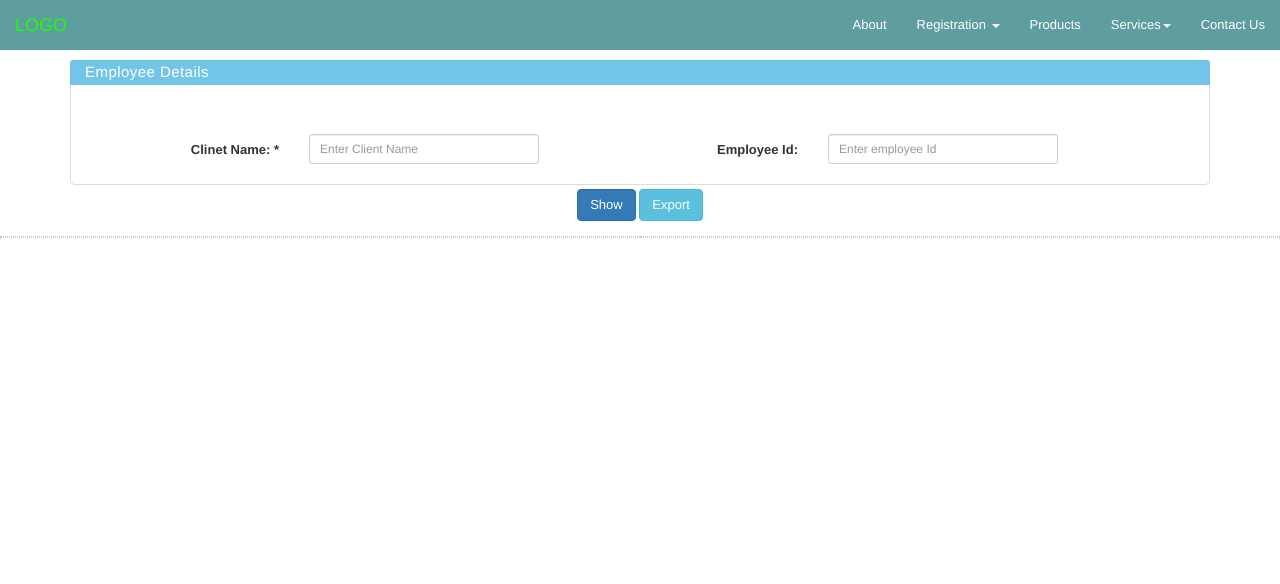
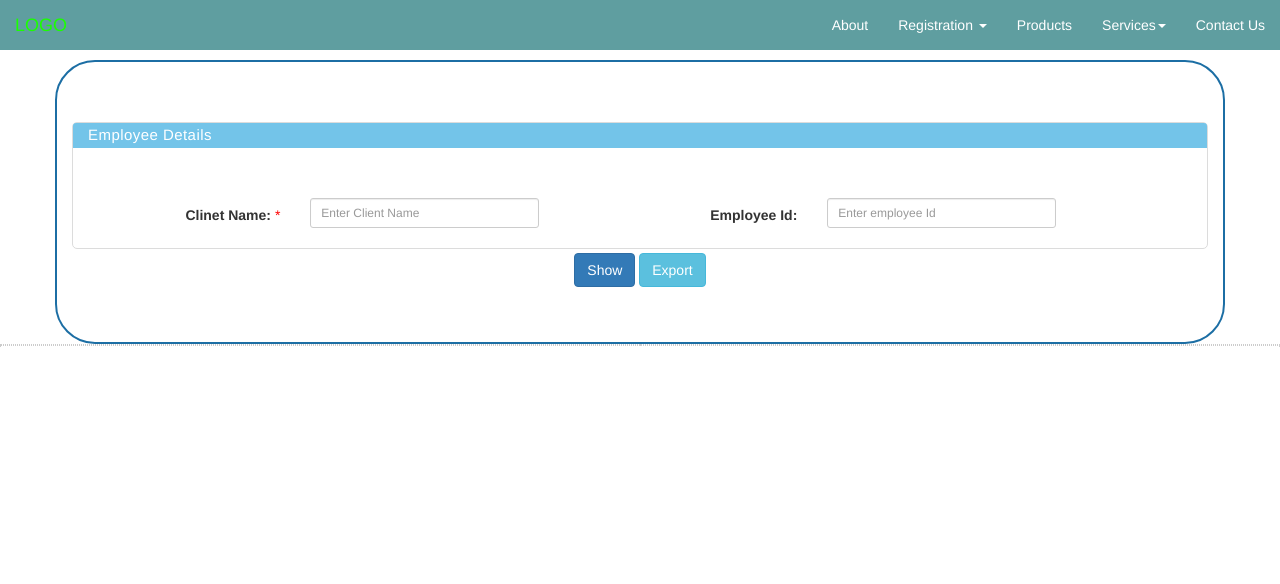
Before and after one commit to keerthanvenkat/payroll, a Django app: page /createuser/employeedetails/ in a window 1280 px wide. Shown: the top 584 px of the page. Run offline with Django 3.2, Linux system fonts and the light colour scheme; some libraries are stand-ins or nearby versions.

Commit message:
designs layout added

```diff
--- a/src/createuser/urls.py
+++ b/src/createuser/urls.py
@@ -1,7 +1,7 @@
 from django.contrib import admin
 from django.urls import path
 from django.conf.urls import include, url
-from .views import ContactView,BlogView,Clientdetailsview,employee_details
+from .views import ContactView,BlogView,Clientdetailsview,employee_details,payslip_generate
 
 
 urlpatterns = [
@@ -14,5 +14,6 @@ urlpatterns = [
     url(r'^PostForm/',BlogView,name='blog'),
     url(r'^Clientdetails/',Clientdetailsview,name='clientdetails'),
     url(r'^employeedetails/',employee_details,name='employeedetails'),
+    url(r'^payslip/',payslip_generate,name='payslip'),
 
 ]
--- a/src/createuser/views.py
+++ b/src/createuser/views.py
@@ -39,3 +39,9 @@ def Clientdetailsview(request):
 
 def employee_details(request):
 	return render(request,'services/employee_details.html')
+
+def employee_details(request):
+	return render(request,'services/employee_details.html')
+
+def payslip_generate(request):
+	return render(request,'services/payslip_generate.html')
--- a/src/project_local/css/componet.css
+++ b/src/project_local/css/componet.css
@@ -20,7 +20,7 @@
   border-radius: 3px 3px 0px 0px;
   -moz-border-radius: 3px 3px 0px 0px;
   background-clip: padding-box;
-  margin: -1px;
+  margin: 0px;
   color: #ffffff;
   /*padding: 12px 20px;*/
   padding: 4px 15px;
@@ -365,3 +365,8 @@ div.DTS tbody tr.even {
 .table-list tr td ul li.active:hover {
   background: #2EAFDB !important;color: #fff;
 }
+
+.table-body-new {border: 2px solid #1C6EA4;
+border-radius: 40px 40px 40px 40px;
+padding: inherit;
+}
--- a/src/project_local/css/core.css
+++ b/src/project_local/css/core.css
@@ -60,7 +60,7 @@
 }
 .form-heading{
     font-weight: bold;
-    font-style: italic;
+    font-style: normal;
     margin-bottom: 20px;
     font-size: 15px;
     padding-bottom: 3px;
--- a/src/templates/common/navbar.html
+++ b/src/templates/common/navbar.html
@@ -15,7 +15,7 @@
                 <li><a href="#">Products</a></li>
                 <li class="dropdown"><a class="dropdown-toggle" data-toggle="dropdown">Services<span class="caret"></span></a>
                     <ul class="dropdown-menu" style="background-color: orange;">
-                        <li><a href="{% url 'contact' %}">Payslip Generation</a></li>
+                        <li><a href="{% url 'payslip' %}">Payslip Generation</a></li>
                         <li><a href="{% url 'blog' %}">Work Order Generation</a></li>
                         <li><a href="{% url 'clientdetails' %}">Client Details</a></li>
                         <li><a href="{% url 'employeedetails' %}">Employee Details</a></li>
--- a/src/templates/create_user/employee_regi.html
+++ b/src/templates/create_user/employee_regi.html
@@ -4,6 +4,7 @@
 {% block title %}{% endblock %}
 
 {% block content %}
+
 <div class="form container-fluid">
 	<h6 style="font-weight: bold;font-style: italic;margin-bottom: 20px;font-size: 15px;
     padding-bottom: 3px;">Please Provide Employee Details:</h6>
@@ -23,7 +24,7 @@
 				<!-- <legend>Message</legend> -->
 				<label for="field6"><span>Address <span class="required">*</span></span><textarea name="field6" class="textarea-field"></textarea></label>
 			</fieldset>
-			<label><span></span><input type="submit" value="Submit" style="margin-left: 80px" /></label>
+			<label><span></span><input type="submit" value="Submit" style="margin-left: 80px;border:#FF8500" /></label>
 		</form>
 	</div>
 </div>
--- a/src/templates/create_user/user_creation_form.html
+++ b/src/templates/create_user/user_creation_form.html
@@ -2,11 +2,12 @@
 {% load crispy_forms_tags %}
 
 {% block title %}{% endblock %}
-
+{% load static %}
 {% block content %}
+<link rel="stylesheet" type="text/css" href="{% static 'css/componet.css' %}" />
 <div class="form container-fluid">
 	<div class="form-heading">Provide your client information</div>
-	<form role='form' action="" method="post" class="uniForm">
+	<form role='form' action="" method="post" class="uniForm table-body-new" align="center">
 		<label for="field1"><span>Client Name <span class="required">*</span></span><input type="text" class="input-field" name="field1" value="" /></label>
 		<label for="field2"><span>Contact Email <span class="required">*</span></span><input type="text" class="input-field" name="field2" value="" /></label>
 		<label><span>Telephone No</span><input type="text" class="tel-number-field" name="tel_no_1" value="" maxlength="4" />-<input type="text" class="tel-number-field" name="tel_no_2" value="" maxlength="4"  />-<input type="text" class="tel-number-field" name="tel_no_3" value="" maxlength="10"  /></label>
--- a/src/templates/services/employee_details.html
+++ b/src/templates/services/employee_details.html
@@ -6,16 +6,15 @@
 <link rel="stylesheet" type="text/css" href="{% static 'StickyTableHeaders/css/normalize.css' %}" />
 <link rel="stylesheet" type="text/css" href="{% static 'StickyTableHeaders/css/demo.css' %}" />
 <link rel="stylesheet" type="text/css" href="{% static 'css/componet.css' %}" />
-<link rel="stylesheet" type="text/css" href="{% static 'css/bootstrap.min.css' %}" />
+<link rel="stylesheet" type="text/css" href="{% static 'css/bootstrap.css' %}" />
 <link rel="stylesheet" type="text/css" href="{% static 'css/responsive.css' %}" />
-<div class="container">
+<div class="container table-body-new">
     <div class="row" id="animationSandbox">
         <div class="col-sm-12">
             <div class="portlet">
               <div class="portlet-heading bg-info">
                 <h3 class="portlet-title">Employee Details</h3>
                 <div class="portlet-widgets">
-
                 </div>
                 <div class="clearfix"></div>
               </div>
@@ -24,7 +23,7 @@
                   <div class="form-horizontal group-border-dashed">
                     <div class="col-sm-6">
                       <div class="form-group has-feedback">
-                                    <label class=" col-sm-4 control-label" style="padding-top: -3px">Clinet Name: <span class="mandatory">*</span></label>
+                        <label class=" col-sm-4 control-label" style="padding-top: -3px">Clinet Name: <span class="required">*</span></label>
                         <div class="col-sm-6">
                           <input type="text" class="form-control input-sm" id="countryval" value="" tabindex="1" placeholder="Enter Client Name">
                           <input type="hidden" id="country-id">
```
Also changed, not shown: src/templates/services/payslip_generate.html (added, +24 -0 lines). Lines whose indentation alone changed are shown as unchanged.
